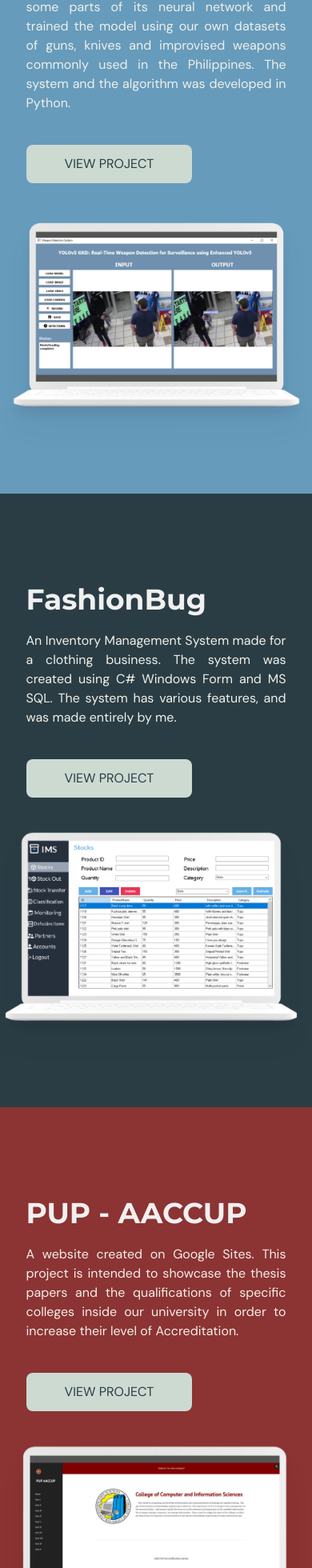
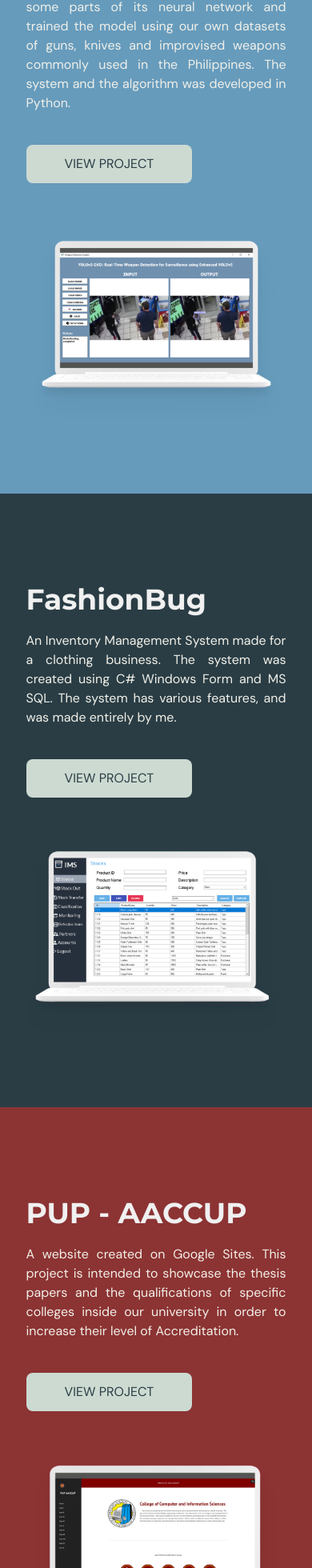
Before and after one commit to IvanVeluz18/my-portfolio, a React (Vite) app: page / in a window 390 px wide. Shown: the part 2554-4514 px from the top of the page at 80% size. Built offline with nearby package versions, Linux system fonts and the light colour scheme.

Commit message:
removed the use of scale for images

```diff
--- a/src/scenes/Projects/index.tsx
+++ b/src/scenes/Projects/index.tsx
@@ -75,7 +75,7 @@
                                     visible: { opacity: 1, y: 0 },
                                   }}
                       className="pt-16 md:pt-0">
-                        <img src={yologkd} alt="" className="h-auto scale-125 md:scale-100 md:w-auto drop-shadow-xl" />
+                        <img src={yologkd} alt="" className="h-auto md:w-auto drop-shadow-xl" />
                       </motion.div>
                   </div>
               </div>
@@ -137,7 +137,7 @@
                                     visible: { opacity: 1, y: 0 },
                                   }}
                       className="pt-16 md:pt-0">
-                        <img src={fashionbug} alt="" className="h-auto scale-125 md:scale-100 md:w-auto drop-shadow-xl" />
+                        <img src={fashionbug} alt="" className="h-auto md:w-auto drop-shadow-xl" />
                       </motion.div>
                   </div>
                 </div>
@@ -184,7 +184,7 @@
                                     visible: { opacity: 1, y: 0 },
                       }}
                       className="pt-16 md:pt-0">
-                        <img src={aaccup} alt="" className="h-auto scale-125 md:scale-100 md:w-auto drop-shadow-xl" />
+                        <img src={aaccup} alt="" className="h-auto md:w-auto drop-shadow-xl" />
                       </motion.div>
                   </div>
                 </div>
@@ -231,7 +231,7 @@
                                     visible: { opacity: 1, y: 0 },
                     }}
                     className="pt-16 md:pt-0">
-                      <img src={gradmatic} alt="" className="h-auto scale-125 md:scale-100 md:w-auto drop-shadow-xl" />
+                      <img src={gradmatic} alt="" className="h-auto md:w-auto drop-shadow-xl" />
                     </motion.div>
                   </div>
                 </div>
@@ -278,7 +278,7 @@
                                     visible: { opacity: 1, y: 0 },
                     }}
                     className="pt-16 md:pt-0">
-                      <img src={gym} alt="" className="h-auto scale-125 md:scale-100 md:w-auto drop-shadow-xl" />
+                      <img src={gym} alt="" className="h-auto md:w-auto drop-shadow-xl" />
                     </motion.div>
                   </div>
                 </div>
```
